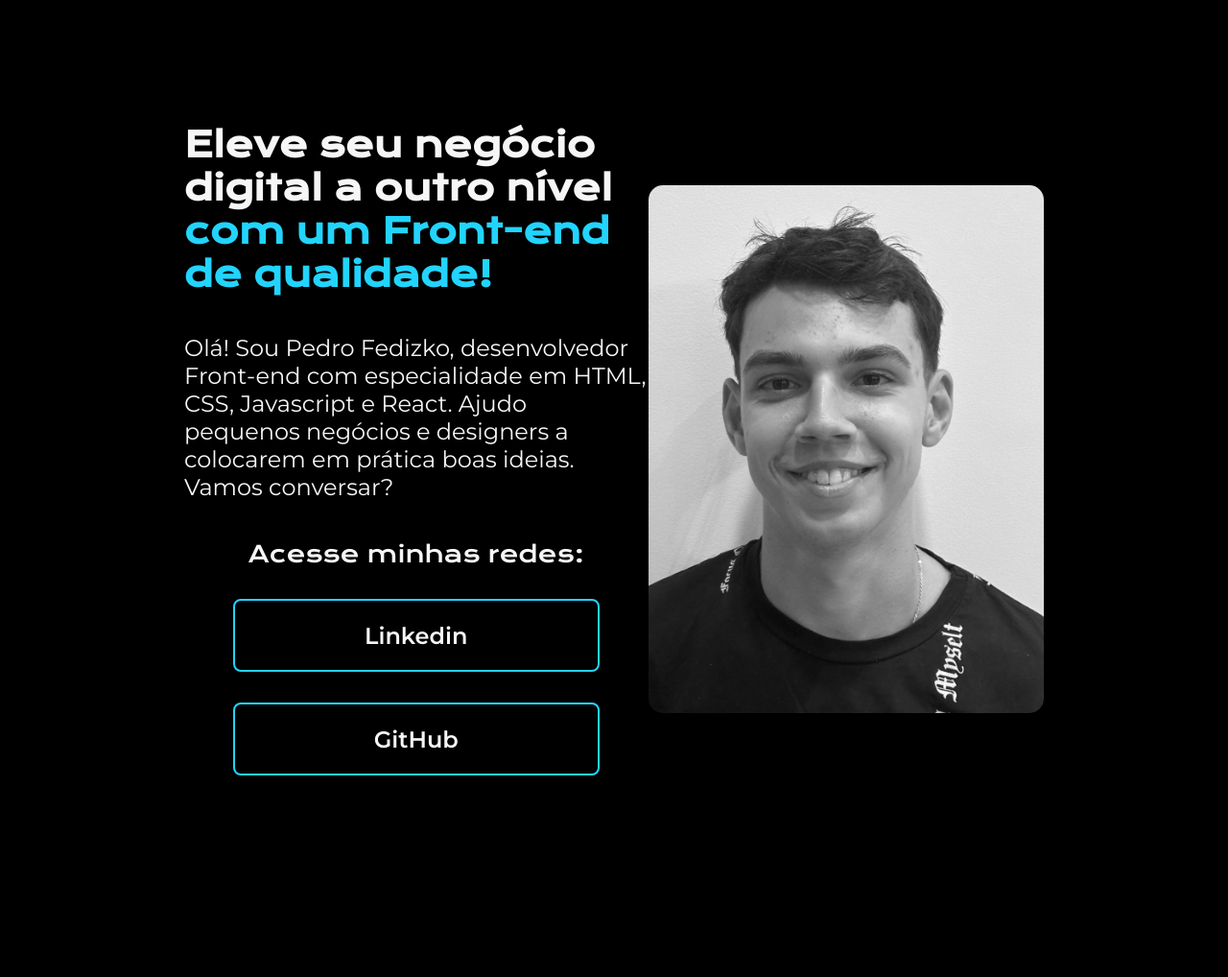
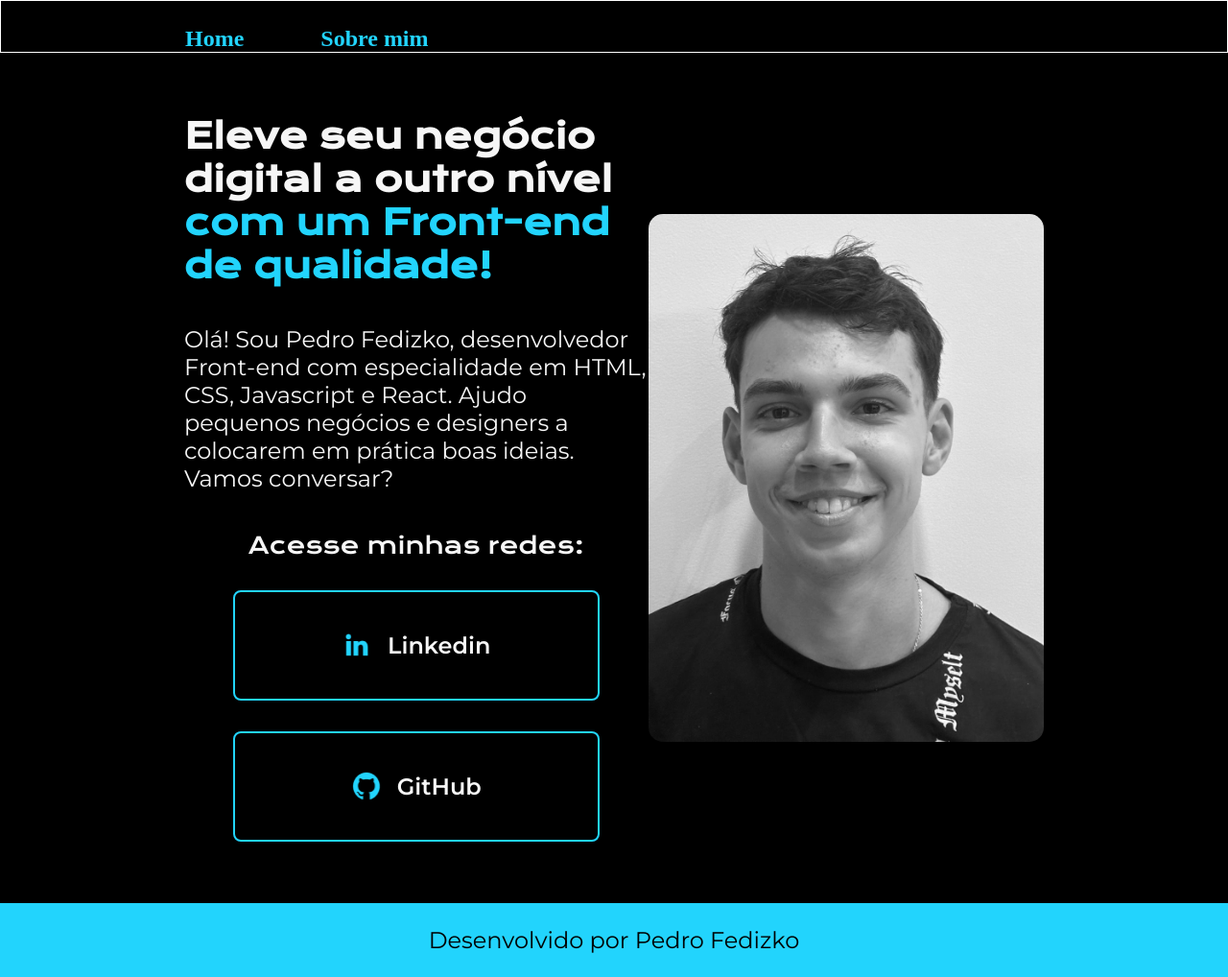
Before and after one commit to DFedizko/portifolio-alura, a plain HTML site: page index.html in a window 1280 px wide. Shown: the whole page at 96% size. Before the commit the page ends 928 px from the top, so only its background shows below. Drawn offline with nearby package versions, Linux system fonts and the light colour scheme.

Commit message:
Adicionando icones, cabeçalho e rodapé

```diff
--- a/index.html
+++ b/index.html
@@ -10,7 +10,12 @@
 </head>
 
 <body>
-    <header></header>
+    <header class="cabecalho">
+        <nav class="cabecalho__menu">
+            <a class="cabecalho__menu__link" href="">Home</a>
+            <a class="cabecalho__menu__link" href="">Sobre mim</a>
+        </nav>
+    </header>
     <main class="apresentacao">
         <section class="apresentacao__conteudo">
             <h1 class="apresentacao__conteudo__titulo">Eleve seu negócio digital a outro nível <strong
@@ -22,13 +27,15 @@
             conversar?</p>
             <div class="apresentacao__links">
                 <h2 class="apresentacao__links__subtitulo">Acesse minhas redes:</h2>
-                <a class="apresentacao__links__link" href="https://linkedin.com/in/fedizkodev">Linkedin</a>
-                <a class="apresentacao__links__link" href="https://github.com/DFedizko">GitHub</a>
+                <a class="apresentacao__links__link" href="https://linkedin.com/in/fedizkodev"><img src="./assets/linkedin.png" width="32" height="32" alt="Ícone do linkedin">Linkedin</a>
+                <a class="apresentacao__links__link" href="https://github.com/DFedizko"><img src="./assets/github.png" width="32" height="32" alt="Ícone do github">GitHub</a>
             </div>
         </section>
-        <img class="imagem-pedro" width="488" height="550" src="imagem.png" alt="Foto do Pedro Fedizko">
+        <img class="imagem-pedro" width="488" height="550" src="./assets/Imagem.png" alt="Foto do Pedro Fedizko">
     </main>
-    <footer></footer>
+    <footer class="rodape">
+        <p class="rodape__texto">Desenvolvido por Pedro Fedizko</p>
+    </footer>
 </body>
 
 </html>
--- a/style.css
+++ b/style.css
@@ -6,18 +6,32 @@
 }
 
 body{
-    height: 100vh;
     box-sizing: border-box;
     background-color: #000000;
     color: #F6F6F6;
 }
 
-.titulo-destaque{
+.cabecalho {
+    padding: 2% 0 0 15%;
+    color: #F6F6F6;
+    border: solid white 1px;
+}
+
+.cabecalho__menu {
+    display: flex;
+    gap: 80px;
+}
+
+.cabecalho__menu__link {
+    font-family: 'Montserrat' sans-serif;
+    font-weight: 600;
+    font-size: 24px;
     color: #22D4FD;
+    text-decoration: none;
 }
 
 .apresentacao{
-    margin: 10% 15%;
+    padding: 5% 15%;
     display: flex;
     align-items: center;
     justify-content: space-between;
@@ -33,6 +47,10 @@ body{
 .apresentacao__conteudo__titulo{
     font-size: 36px;
     font-family: 'Krona One', sans-serif;
+}
+
+.titulo-destaque{
+    color: #22D4FD;
 }
 
 .apresentacao__conteudo__texto{
@@ -55,8 +73,12 @@ body{
 }
 
 .apresentacao__links__link{
+    display: flex;
+    justify-content: center;
+    align-items: center;
+    gap: 16px;
     width: 378px;
-    text-align: center;
+    height: 68px;
     border-radius: 8px;
     font-size: 24px;
     font-weight: 600;
@@ -74,3 +96,13 @@ body{
 .imagem-pedro {
     border-radius: 15px;
 }
+
+.rodape {
+    padding: 24px;
+    background-color: #22D4FD;
+    color: #000000;
+    text-align: center;
+    font-family: 'Montserrat', sans-serif;
+    font-size: 24px;
+    font-weight: normal;
+}
```
Also changed, not shown: assets/Imagem.png (renamed from Imagem.png), assets/github.png (added), assets/instagram.png (added), assets/linkedin.png (added), assets/twitch.png (added), assets/twitter-novo.png (added), assets/twitter.png (added).
